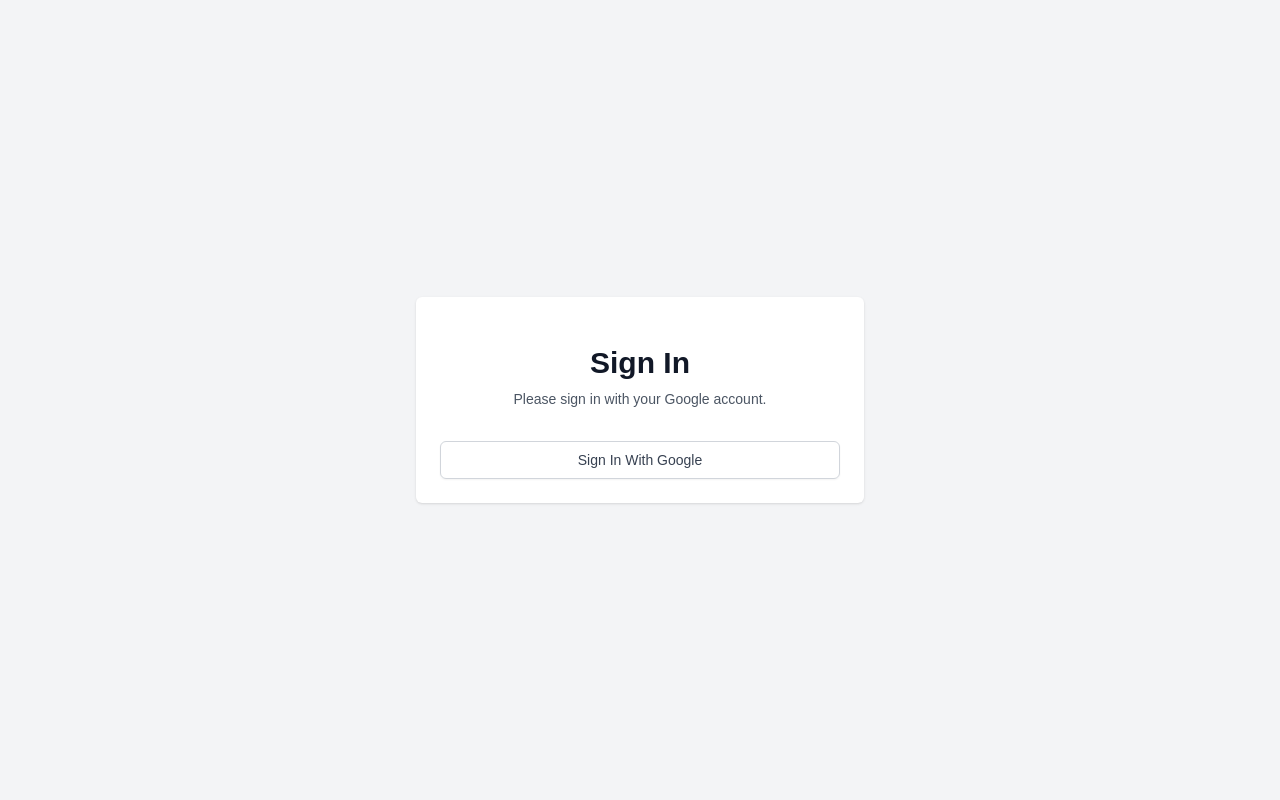
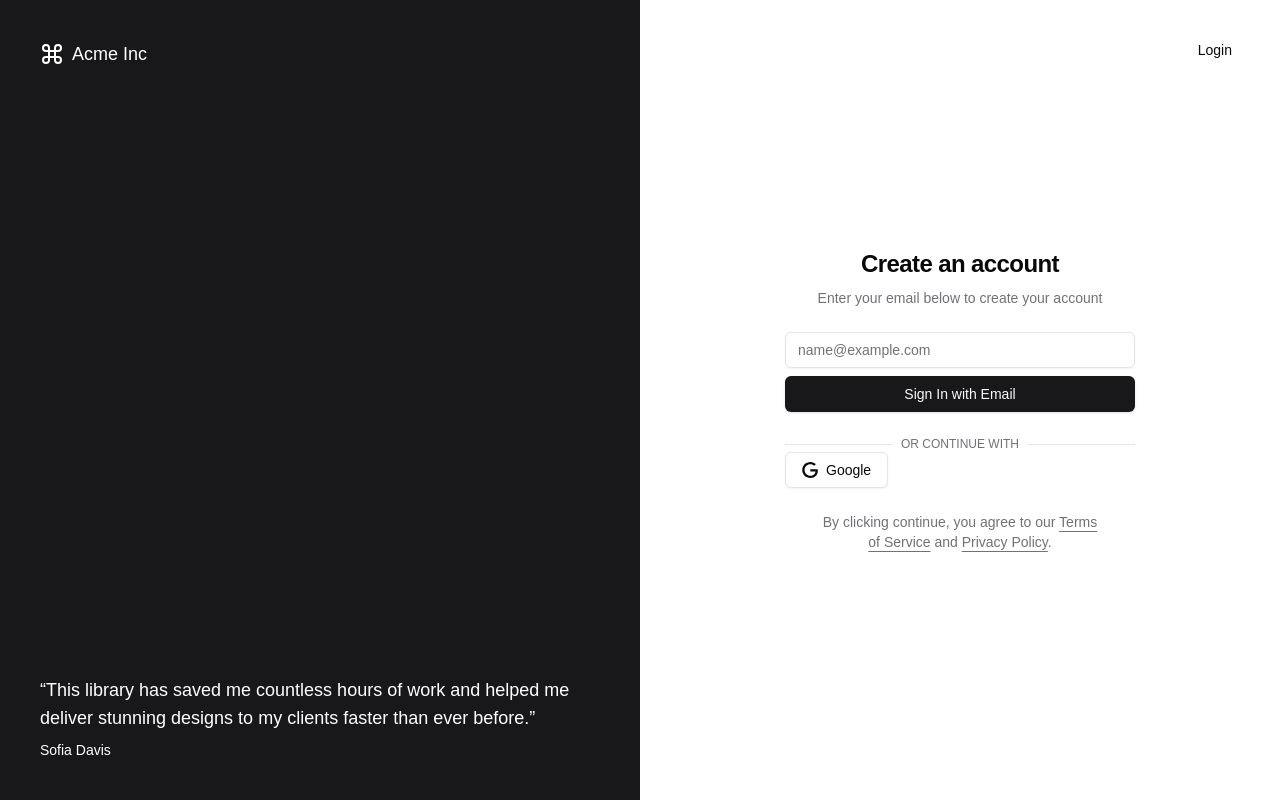
Before and after one commit to rishadomar/cv-builder-website, a Next.js app: page /authentication in a window 1280 px wide. Built offline with nearby package versions, Linux system fonts and the light colour scheme.

Commit message:
Google authentication

```diff
--- a/src/app/api/auth/callback/route.ts
+++ b/src/app/api/auth/callback/route.ts
@@ -3,7 +3,7 @@
 // app/api/auth/callback/route.ts
 
 import { NextResponse, type NextRequest } from 'next/server';
-import { cookies } from 'next/headers';
+//import { cookies } from 'next/headers';
 
 const { COGNITO_DOMAIN, COGNITO_APP_CLIENT_ID, COGNITO_APP_CLIENT_SECRET } = process.env;
 
--- a/src/app/api/auth/google-sign-in/route.ts
+++ b/src/app/api/auth/google-sign-in/route.ts
@@ -1,3 +1,4 @@
+'use client';
 // app/api/auth/google-sign-in/route.ts
 
 import { NextRequest, NextResponse } from 'next/server';
--- a/src/app/api/auth/signout/route.ts
+++ b/src/app/api/auth/signout/route.ts
@@ -1,4 +1,4 @@
-//'use client';
+'use client';
 // app/api/auth/signout/route.ts
 
 import { NextRequest, NextResponse } from 'next/server';
--- a/src/app/authentication/page.tsx
+++ b/src/app/authentication/page.tsx
@@ -1,109 +1,109 @@
 import { Metadata } from 'next';
-// import Image from 'next/image';
-// import Link from 'next/link';
-// import { cn } from '@/lib/utils';
-// import { UserAuthForm } from '@/components/auth-form';
-// import { buttonVariants } from '@/components/ui/button';
+import Image from 'next/image';
+import Link from 'next/link';
+import { cn } from '@/lib/utils';
+import { UserAuthForm } from '@/components/auth-form';
+import { buttonVariants } from '@/components/ui/button';
 
 export const metadata: Metadata = {
     title: 'Authentication',
     description: 'Authentication forms built using the components.'
 };
 
-export default function Page() {
+// export default function Page() {
+//     return (
+//         <div className='min-h-screen bg-gray-100 flex items-center justify-center py-12 px-4 sm:px-6 lg:px-8'>
+//             <form
+//                 className='max-w-md w-full space-y-8 p-6 bg-white shadow rounded-md'
+//                 action='/api/auth/google-sign-in'
+//                 method='GET'
+//             >
+//                 <div className='text-center'>
+//                     <h2 className='mt-6 text-3xl font-bold text-gray-900'>Sign In</h2>
+//                     <p className='mt-2 text-sm text-gray-600'>Please sign in with your Google account.</p>
+//                 </div>
+//                 <div className='mt-8 space-y-6'>
+//                     <button
+//                         className='w-full py-2 px-4 border border-gray-300 rounded-md shadow-sm text-sm font-medium text-gray-700 hover:bg-gray-50'
+//                         type='submit'
+//                     >
+//                         Sign In With Google
+//                     </button>
+//                 </div>
+//             </form>
+//         </div>
+//     );
+// }
+
+export default function AuthenticationPage() {
     return (
-        <div className='min-h-screen bg-gray-100 flex items-center justify-center py-12 px-4 sm:px-6 lg:px-8'>
-            <form
-                className='max-w-md w-full space-y-8 p-6 bg-white shadow rounded-md'
-                action='/api/auth/google-sign-in'
-                method='GET'
-            >
-                <div className='text-center'>
-                    <h2 className='mt-6 text-3xl font-bold text-gray-900'>Sign In</h2>
-                    <p className='mt-2 text-sm text-gray-600'>Please sign in with your Google account.</p>
+        <>
+            <div className='md:hidden'>
+                <Image
+                    src='/images/bridge.png'
+                    width={1280}
+                    height={843}
+                    alt='Authentication'
+                    className='block dark:hidden'
+                />
+            </div>
+            <div className='container relative hidden h-[800px] flex-col items-center justify-center md:grid lg:max-w-none lg:grid-cols-2 lg:px-0'>
+                <Link
+                    href='/examples/authentication'
+                    className={cn(buttonVariants({ variant: 'ghost' }), 'absolute right-4 top-4 md:right-8 md:top-8')}
+                >
+                    Login
+                </Link>
+                <div className='relative hidden h-full flex-col bg-muted p-10 text-white dark:border-r lg:flex'>
+                    <div className='absolute inset-0 bg-zinc-900' />
+                    <div className='relative z-20 flex items-center text-lg font-medium'>
+                        <svg
+                            xmlns='http://www.w3.org/2000/svg'
+                            viewBox='0 0 24 24'
+                            fill='none'
+                            stroke='currentColor'
+                            strokeWidth='2'
+                            strokeLinecap='round'
+                            strokeLinejoin='round'
+                            className='mr-2 h-6 w-6'
+                        >
+                            <path d='M15 6v12a3 3 0 1 0 3-3H6a3 3 0 1 0 3 3V6a3 3 0 1 0-3 3h12a3 3 0 1 0-3-3' />
+                        </svg>
+                        Acme Inc
+                    </div>
+                    <div className='relative z-20 mt-auto'>
+                        <blockquote className='space-y-2'>
+                            <p className='text-lg'>
+                                &ldquo;This library has saved me countless hours of work and helped me deliver stunning
+                                designs to my clients faster than ever before.&rdquo;
+                            </p>
+                            <footer className='text-sm'>Sofia Davis</footer>
+                        </blockquote>
+                    </div>
                 </div>
-                <div className='mt-8 space-y-6'>
-                    <button
-                        className='w-full py-2 px-4 border border-gray-300 rounded-md shadow-sm text-sm font-medium text-gray-700 hover:bg-gray-50'
-                        type='submit'
-                    >
-                        Sign In With Google
-                    </button>
+                <div className='lg:p-8'>
+                    <div className='mx-auto flex w-full flex-col justify-center space-y-6 sm:w-[350px]'>
+                        <div className='flex flex-col space-y-2 text-center'>
+                            <h1 className='text-2xl font-semibold tracking-tight'>Create an account</h1>
+                            <p className='text-sm text-muted-foreground'>
+                                Enter your email below to create your account
+                            </p>
+                        </div>
+                        <UserAuthForm />
+                        <p className='px-8 text-center text-sm text-muted-foreground'>
+                            By clicking continue, you agree to our{' '}
+                            <Link href='/terms' className='underline underline-offset-4 hover:text-primary'>
+                                Terms of Service
+                            </Link>{' '}
+                            and{' '}
+                            <Link href='/privacy' className='underline underline-offset-4 hover:text-primary'>
+                                Privacy Policy
+                            </Link>
+                            .
+                        </p>
+                    </div>
                 </div>
-            </form>
-        </div>
+            </div>
+        </>
     );
 }
-
-// export default function AuthenticationPage() {
-//     return (
-//         <>
-//             <div className='md:hidden'>
-//                 <Image
-//                     src='/images/bridge.png'
-//                     width={1280}
-//                     height={843}
-//                     alt='Authentication'
-//                     className='block dark:hidden'
-//                 />
-//             </div>
-//             <div className='container relative hidden h-[800px] flex-col items-center justify-center md:grid lg:max-w-none lg:grid-cols-2 lg:px-0'>
-//                 <Link
-//                     href='/examples/authentication'
-//                     className={cn(buttonVariants({ variant: 'ghost' }), 'absolute right-4 top-4 md:right-8 md:top-8')}
-//                 >
-//                     Login
-//                 </Link>
-//                 <div className='relative hidden h-full flex-col bg-muted p-10 text-white dark:border-r lg:flex'>
-//                     <div className='absolute inset-0 bg-zinc-900' />
-//                     <div className='relative z-20 flex items-center text-lg font-medium'>
-//                         <svg
-//                             xmlns='http://www.w3.org/2000/svg'
-//                             viewBox='0 0 24 24'
-//                             fill='none'
-//                             stroke='currentColor'
-//                             strokeWidth='2'
-//                             strokeLinecap='round'
-//                             strokeLinejoin='round'
-//                             className='mr-2 h-6 w-6'
-//                         >
-//                             <path d='M15 6v12a3 3 0 1 0 3-3H6a3 3 0 1 0 3 3V6a3 3 0 1 0-3 3h12a3 3 0 1 0-3-3' />
-//                         </svg>
-//                         Acme Inc
-//                     </div>
-//                     <div className='relative z-20 mt-auto'>
-//                         <blockquote className='space-y-2'>
-//                             <p className='text-lg'>
-//                                 &ldquo;This library has saved me countless hours of work and helped me deliver stunning
-//                                 designs to my clients faster than ever before.&rdquo;
-//                             </p>
-//                             <footer className='text-sm'>Sofia Davis</footer>
-//                         </blockquote>
-//                     </div>
-//                 </div>
-//                 <div className='lg:p-8'>
-//                     <div className='mx-auto flex w-full flex-col justify-center space-y-6 sm:w-[350px]'>
-//                         <div className='flex flex-col space-y-2 text-center'>
-//                             <h1 className='text-2xl font-semibold tracking-tight'>Create an account</h1>
-//                             <p className='text-sm text-muted-foreground'>
-//                                 Enter your email below to create your account
-//                             </p>
-//                         </div>
-//                         <UserAuthForm />
-//                         <p className='px-8 text-center text-sm text-muted-foreground'>
-//                             By clicking continue, you agree to our{' '}
-//                             <Link href='/terms' className='underline underline-offset-4 hover:text-primary'>
-//                                 Terms of Service
-//                             </Link>{' '}
-//                             and{' '}
-//                             <Link href='/privacy' className='underline underline-offset-4 hover:text-primary'>
-//                                 Privacy Policy
-//                             </Link>
-//                             .
-//                         </p>
-//                     </div>
-//                 </div>
-//             </div>
-//         </>
-//     );
-// }
--- a/src/app/page.tsx
+++ b/src/app/page.tsx
@@ -25,11 +25,21 @@ export default function Home() {
                         <li className='mb-2'>
                             Get started by signing up using an email address or via Google{' '}
                             <a
-                                href='https://app.cvbuilder.co.za'
+                                href='/authentication/'
+                                target='_self'
+                                className='flex items-center gap-2 underline underline-offset-4'
+                            >
+                                Signup
+                            </a>
+                        </li>
+                        <li className='mb-2'>
+                            Already registered? Then
+                            <a
+                                href='/login/'
                                 target='_blank'
                                 className='flex items-center gap-2 underline underline-offset-4'
                             >
-                                Signup
+                                Login
                             </a>
                         </li>
                         <li>Fill in the easy to answer questionnaire. No large text required - just the facts</li>
--- /dev/null
+++ b/src/components/GoogleLoginForm.tsx
@@ -0,0 +1,49 @@
+'use client';
+
+import * as React from 'react';
+import { Icons } from '@/components/icons';
+import { Button } from '@/components/ui/button';
+
+export function GoogleLoginForm() {
+    const [isLoading, setIsLoading] = React.useState<boolean>(false);
+
+    async function onGoogleSignInSubmit(event: React.SyntheticEvent) {
+        event.preventDefault();
+        setIsLoading(true);
+
+        const COGNITO_DOMAIN = process.env.NEXT_PUBLIC_COGNITO_DOMAIN;
+        const COGNITO_APP_CLIENT_ID = process.env.NEXT_PUBLIC_COGNITO_APP_CLIENT_ID;
+
+        const authorizeParams = new URLSearchParams();
+        const origin = window.location.origin;
+
+        authorizeParams.append('response_type', 'code');
+        authorizeParams.append('client_id', COGNITO_APP_CLIENT_ID as string);
+        authorizeParams.append('redirect_uri', `${origin}/google-login-success`);
+        authorizeParams.append('identity_provider', 'Google');
+        authorizeParams.append('scope', 'profile email openid');
+
+        window.location.href = `${COGNITO_DOMAIN}/oauth2/authorize?${authorizeParams.toString()}`;
+    }
+
+    return (
+        <form onSubmit={onGoogleSignInSubmit}>
+            <div className='relative'>
+                <div className='absolute inset-0 flex items-center'>
+                    <span className='w-full border-t' />
+                </div>
+                <div className='relative flex justify-center text-xs uppercase'>
+                    <span className='bg-background px-2 text-muted-foreground'>Or continue with</span>
+                </div>
+            </div>
+            <Button variant='outline' type='submit' disabled={isLoading} name='google-sign-in'>
+                {isLoading ? (
+                    <Icons.spinner className='mr-2 h-4 w-4 animate-spin' />
+                ) : (
+                    <Icons.google className='mr-2 h-4 w-4' />
+                )}{' '}
+                Google
+            </Button>
+        </form>
+    );
+}
--- a/src/components/auth-form.tsx
+++ b/src/components/auth-form.tsx
@@ -7,9 +7,9 @@ import { Icons } from '@/components/icons';
 import { Button } from '@/components/ui/button';
 import { Input } from '@/components/ui/input';
 import { Label } from '@/components/ui/label';
+import { GoogleLoginForm } from './GoogleLoginForm';
 
 interface UserAuthFormProps extends React.HTMLAttributes<HTMLDivElement> {}
-
 export function UserAuthForm({ className, ...props }: UserAuthFormProps) {
     const [isLoading, setIsLoading] = React.useState<boolean>(false);
 
@@ -40,28 +40,13 @@ export function UserAuthForm({ className, ...props }: UserAuthFormProps) {
                             disabled={isLoading}
                         />
                     </div>
-                    <Button disabled={isLoading}>
+                    <Button disabled={isLoading} name='sign-in'>
                         {isLoading && <Icons.spinner className='mr-2 h-4 w-4 animate-spin' />}
                         Sign In with Email
                     </Button>
                 </div>
             </form>
-            <div className='relative'>
-                <div className='absolute inset-0 flex items-center'>
-                    <span className='w-full border-t' />
-                </div>
-                <div className='relative flex justify-center text-xs uppercase'>
-                    <span className='bg-background px-2 text-muted-foreground'>Or continue with</span>
-                </div>
-            </div>
-            <Button variant='outline' type='button' disabled={isLoading}>
-                {isLoading ? (
-                    <Icons.spinner className='mr-2 h-4 w-4 animate-spin' />
-                ) : (
-                    <Icons.google className='mr-2 h-4 w-4' />
-                )}{' '}
-                Google
-            </Button>
+            <GoogleLoginForm />
         </div>
     );
 }
```
Also changed, not shown: src/api/auth/authApi.ts (added, +27 -0 lines), src/app/google-login-success/page.tsx (added, +59 -0 lines).
